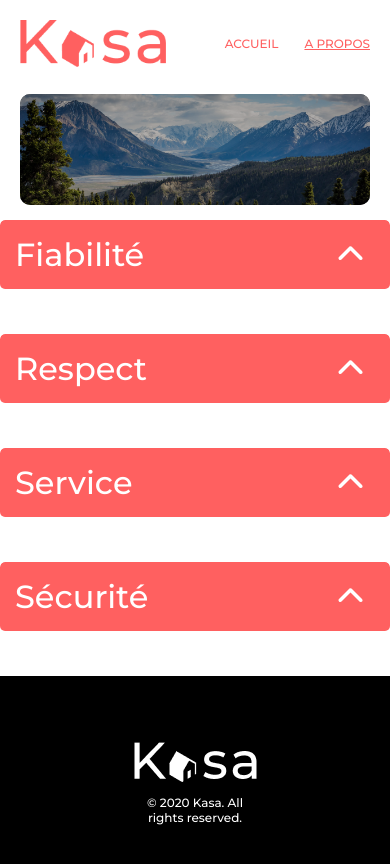
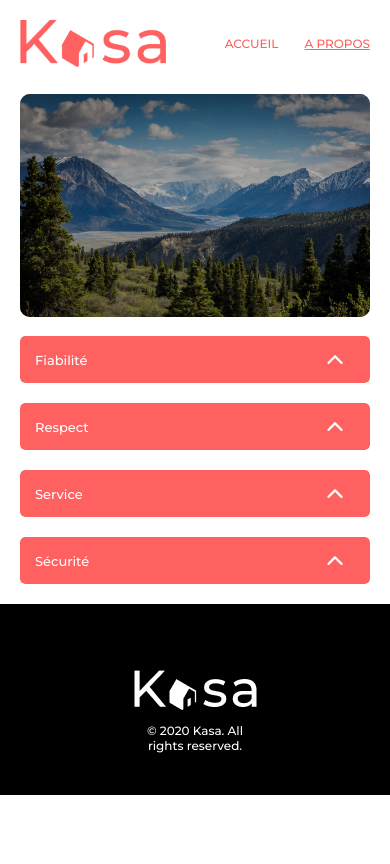
Before and after one commit to TurboTruite/kasa, a React (Create React App) app: page /about in a window 390 px wide. Shown: the top 864 px of the page. Built offline with nearby package versions, Linux system fonts and the light colour scheme.

Commit message:
Responsive Ok

```diff
--- a/src/App.scss
+++ b/src/App.scss
@@ -1,46 +1,3 @@
-.App {
-  text-align: center;
-}
-
-.App-logo {
-  height: 40vmin;
-  pointer-events: none;
-}
-
-@media (prefers-reduced-motion: no-preference) {
-  .App-logo {
-    animation: App-logo-spin infinite 20s linear;
-  }
-}
-
-.App-header {
-  background-color: #282c34;
-  min-height: 100vh;
-  display: flex;
-  flex-direction: column;
-  align-items: center;
-  justify-content: center;
-  font-size: calc(10px + 2vmin);
-  color: white;
-}
-
-.App-link {
-  color: #61dafb;
-}
-
-@keyframes App-logo-spin {
-  from {
-    transform: rotate(0deg);
-  }
-  to {
-    transform: rotate(360deg);
-  }
-}
-
-/* Ca commence là */
-
-
-
 $kasa-red: #FF6060;
 $gradient: linear-gradient(180deg, rgba(255, 255, 255, 0.00) 0%, rgba(0, 0, 0, 0.5) 100%);
 @mixin basic-font {
@@ -70,7 +27,6 @@ $gradient: linear-gradient(180deg, rgba(255, 255, 255, 0.00) 0%, rgba(0, 0, 0, 0
       height: 47px;
     }
   }
-
 }
 
 .footer {
@@ -181,11 +137,9 @@ $gradient: linear-gradient(180deg, rgba(255, 255, 255, 0.00) 0%, rgba(0, 0, 0, 0
 
   @media (max-width: 480px) {
     background-color: white;
-    // padding: 0 19.5px;
     flex-direction: column;
     padding: 22px 19.5px 0 19.5px;
     gap: 20px;
-
     max-width: 100%;
   }
 }
@@ -196,11 +150,9 @@ $gradient: linear-gradient(180deg, rgba(255, 255, 255, 0.00) 0%, rgba(0, 0, 0, 0
 }
 
 .card {
-
   display: flex;
   align-items: flex-end;
   max-width: 340px;
-  // width: 100%;
   height: 340px;
 
   @media (max-width: 480px) {
@@ -211,18 +163,10 @@ $gradient: linear-gradient(180deg, rgba(255, 255, 255, 0.00) 0%, rgba(0, 0, 0, 0
 
 
   >img {
-    // max-width: 300px;
-    // width: 100%;
-    // height: 300px;
     width: 100%;
     height: 100%;
     border-radius: 10px;
     object-fit: cover;
-
-    @media (max-width: 480px) {
-      // max-width: 100%;
-      // height: 255px;
-    }
   }
 
   .background--card {
@@ -236,21 +180,11 @@ $gradient: linear-gradient(180deg, rgba(255, 255, 255, 0.00) 0%, rgba(0, 0, 0, 0
     position: absolute;
     border-radius: 10px;
     padding: 20px;
-    // object-fit: cover;
-
 
     @media (max-width: 480px) {
-      // max-width: 295px;
-      // max-height: 215px;
-      // max-width: calc(100%);
-      // max-height: calc(100% - 40px);
       max-width: calc(100% - 79.5px);
-      // width: calc(100% - 40px);
-
       height: 215px;
     }
-
-
 
     >a {
       @include basic-font;
@@ -262,15 +196,18 @@ $gradient: linear-gradient(180deg, rgba(255, 255, 255, 0.00) 0%, rgba(0, 0, 0, 0
   }
 }
 
-
 .collapse {
   display: flex;
   overflow: hidden;
   flex-direction: column;
   max-width: 1013px;
+  max-height: 69px;
   border-radius: 5px;
-  margin: 15px auto;
+  margin: 0 auto 30px auto;
 
+  &.open {
+    max-height: 500px;
+  }
 
   >div.collapse-header {
     display: flex;
@@ -302,7 +239,6 @@ $gradient: linear-gradient(180deg, rgba(255, 255, 255, 0.00) 0%, rgba(0, 0, 0, 0
         }
       }
     }
-
   }
 
   >div.collapse-body {
@@ -317,13 +253,53 @@ $gradient: linear-gradient(180deg, rgba(255, 255, 255, 0.00) 0%, rgba(0, 0, 0, 0
     &.open {
       height: auto;
       transform: scaleY(1);
-
     }
 
     >p {
       @include basic-font;
       color: $kasa-red;
       margin: 0;
+    }
+  }
+}
+
+.about-body {
+  >.banner {
+
+    @media (max-width: 480px) {
+      height: 223px;
+      margin-bottom: 19px;
+    }
+  }
+
+  >.collapse {
+
+    &.open {
+      max-height: 500px;
+    }
+
+    @media (max-width: 480px) {
+    max-width: calc(100% - 40px);
+    margin: 0 auto 20px auto;
+    max-height: 47px;
+    }
+
+    >div.collapse-header {
+      >p{
+        @media (max-width: 480px) {
+        font-size: 13px;
+        }
+      }
+
+      img{
+        @media (max-width: 480px) {
+        width: 16px;
+        }
+      }
+    }
+
+    >div.collapse-body p{
+      font-size: 12px;
     }
   }
 }
@@ -336,7 +312,12 @@ $gradient: linear-gradient(180deg, rgba(255, 255, 255, 0.00) 0%, rgba(0, 0, 0, 0
     font-weight: 700;
     font-size: 288px;
     text-align: center;
-    margin: 139px 0;
+    margin: 139px auto;
+
+    @media (max-width: 480px) {
+      font-size: 96px;
+      margin: 113px auto;
+    }
   }
 
   >p {
@@ -344,6 +325,12 @@ $gradient: linear-gradient(180deg, rgba(255, 255, 255, 0.00) 0%, rgba(0, 0, 0, 0
     font-size: 36px;
     color: $kasa-red;
     text-align: center;
+    margin: 0 auto;
+    max-width: calc(100% - 100px);
+
+    @media (max-width: 480px) {
+      font-size: 18px;
+    }
   }
 
   >a {
@@ -352,10 +339,14 @@ $gradient: linear-gradient(180deg, rgba(255, 255, 255, 0.00) 0%, rgba(0, 0, 0, 0
     font-size: 18px;
     display: block;
     text-align: center;
-    margin: 139px 0;
+    margin: 139px auto;
+
+    @media (max-width: 480px) {
+      font-size: 14px;
+      margin: 113px auto;
+    }
   }
 }
-
 
 .gallery {
   display: flex;
@@ -367,11 +358,9 @@ $gradient: linear-gradient(180deg, rgba(255, 255, 255, 0.00) 0%, rgba(0, 0, 0, 0
 
   @media (max-width: 480px) {
     margin: 27px 20px 24px 20px;
-    max-width: 100%;
+    max-width: calc(100% - 20px);
     max-height: 355px;
   }
-
-
 
   >img {
     object-fit: cover;
@@ -398,8 +387,11 @@ $gradient: linear-gradient(180deg, rgba(255, 255, 255, 0.00) 0%, rgba(0, 0, 0, 0
     height: 100%;
     width: 100%;
     position: absolute;
-    // left: 0; top: 0; right: 0; bottom: 0;
+    @media (max-width: 480px) {
 
+      max-width: calc(100% - 20px);
+      max-height: 355px;
+    }
 
     >.leftArrow {
       position: absolute;
@@ -446,31 +438,28 @@ $gradient: linear-gradient(180deg, rgba(255, 255, 255, 0.00) 0%, rgba(0, 0, 0, 0
         display:none;
       }
 
-
-
       &.hidden {
         display: none;
       }
     }
   }
-
 }
 
 .logement-content {
   max-width: 1240px;
   margin: auto;
 
-            @media (max-width: 480px) {
-            max-width: calc(100% - 40px);
-          }
+  @media (max-width: 480px) {
+    max-width: calc(100% - 40px);
+  }
 
   >.logement-header {
     display: flex;
+    margin-bottom: 13px;
+
     @media (max-width: 480px) {
       flex-direction: column;
-      margin-bottom: 13px;
     }
-
 
     >.logement-header-gauche {
       display: flex;
@@ -516,6 +505,7 @@ $gradient: linear-gradient(180deg, rgba(255, 255, 255, 0.00) 0%, rgba(0, 0, 0, 0
           @media (max-width: 480px) {
             font-size: 10px;
             border-radius: 5px;
+            padding: 5px 15px;
           }
         }
       }
@@ -532,8 +522,6 @@ $gradient: linear-gradient(180deg, rgba(255, 255, 255, 0.00) 0%, rgba(0, 0, 0, 0
         justify-content: space-between;
         align-items: center;
       }
-
-
 
       >.user {
         display: flex;
@@ -592,17 +580,25 @@ $gradient: linear-gradient(180deg, rgba(255, 255, 255, 0.00) 0%, rgba(0, 0, 0, 0
 
     @media (max-width: 480px) {
       flex-direction: column;
-      height: 100%;
       gap: 0;
     }
 
     >.collapse {
       flex: 1 1 582px;
       width: auto;
-      margin: 0;
+      margin-bottom: 50px;
+      max-height: 52px;
+
+      &.open {
+        max-height: 500px;
+      }
 
       @media (max-width: 480px) {
         flex: 1 1 auto;
+        height:min-content;
+        margin: 0 auto 20px auto;
+        width: 100%;
+        max-height: 37px;
       }
 
       > div.collapse-body {
@@ -621,7 +617,7 @@ $gradient: linear-gradient(180deg, rgba(255, 255, 255, 0.00) 0%, rgba(0, 0, 0, 0
 
       > div.collapse-header {
         @media (max-width: 480px) {
-          padding: 7px;
+          padding: 10px;
           align-items: center;
         }
       }
@@ -647,9 +643,12 @@ $gradient: linear-gradient(180deg, rgba(255, 255, 255, 0.00) 0%, rgba(0, 0, 0, 0
         >li{
           @include basic-font;
           color: $kasa-red;
+
+          @media (max-width: 480px) {
+            font-size: 12px;
+            }
         }
       }
     }
   }
-
 }
--- a/src/components/Collapse.jsx
+++ b/src/components/Collapse.jsx
@@ -6,7 +6,7 @@ function Collapse({collapseTitle, collapseContent}) {
     const [open, setOpen] = useState(false)
 
     return (
-        <div className='collapse'>
+        <div className={open ? "collapse open" : "collapse"}>
             <div className="collapse-header">
                 <p>{collapseTitle}</p>
                 <button onClick={() => open ? setOpen(false) : setOpen(true)}>
--- a/src/pages/About.js
+++ b/src/pages/About.js
@@ -9,6 +9,7 @@ function About() {
     return (
         <>
             <Header />
+            <div className='about-body'>
                 <Banner bannerImg={bannerImg} />
                 <Collapse collapseTitle="Fiabilité" collapseContent={<p>Les annonces postées sur Kasa garantissent une fiabilité totale. Les photos sont conformes aux logements, et toutes les informations sont
     régulièrement vérifiées par nos équipes.</p>}/>
@@ -20,6 +21,7 @@ perturbation du voisinage entraînera une exclusion de notre plateforme.</p>}/>
     correspond aux critères de sécurité établis par nos services. En laissant une note aussi bien à l'hôte qu'au
     locataire, cela permet à nos équipes de vérifier que les standards sont bien respectés. Nous organisons
     également des ateliers sur la sécurité domestique pour nos hôtes.</p>}/>
+            </div>
             <Footer />
         </>
     )
```
Lines whose indentation alone changed are shown as unchanged.
